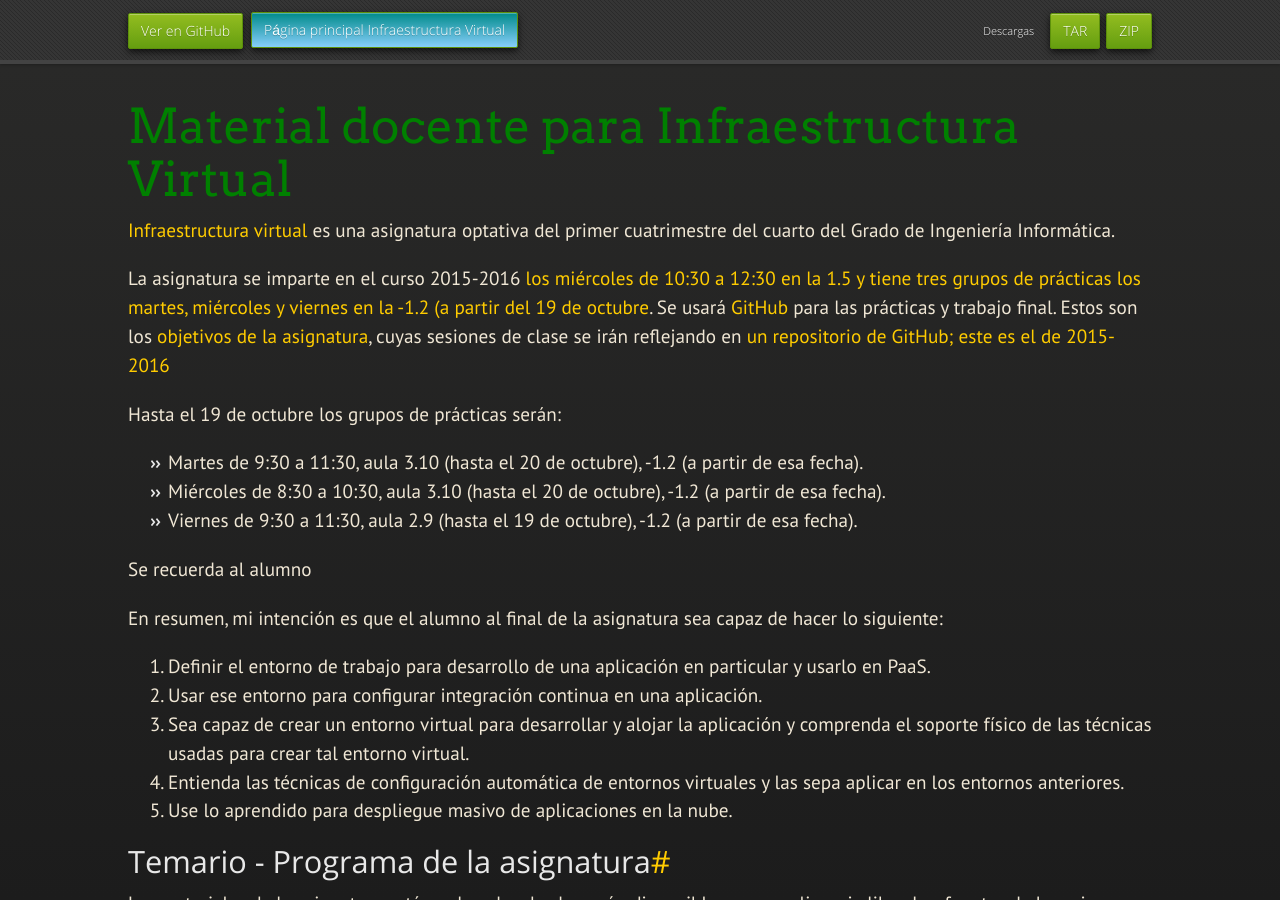
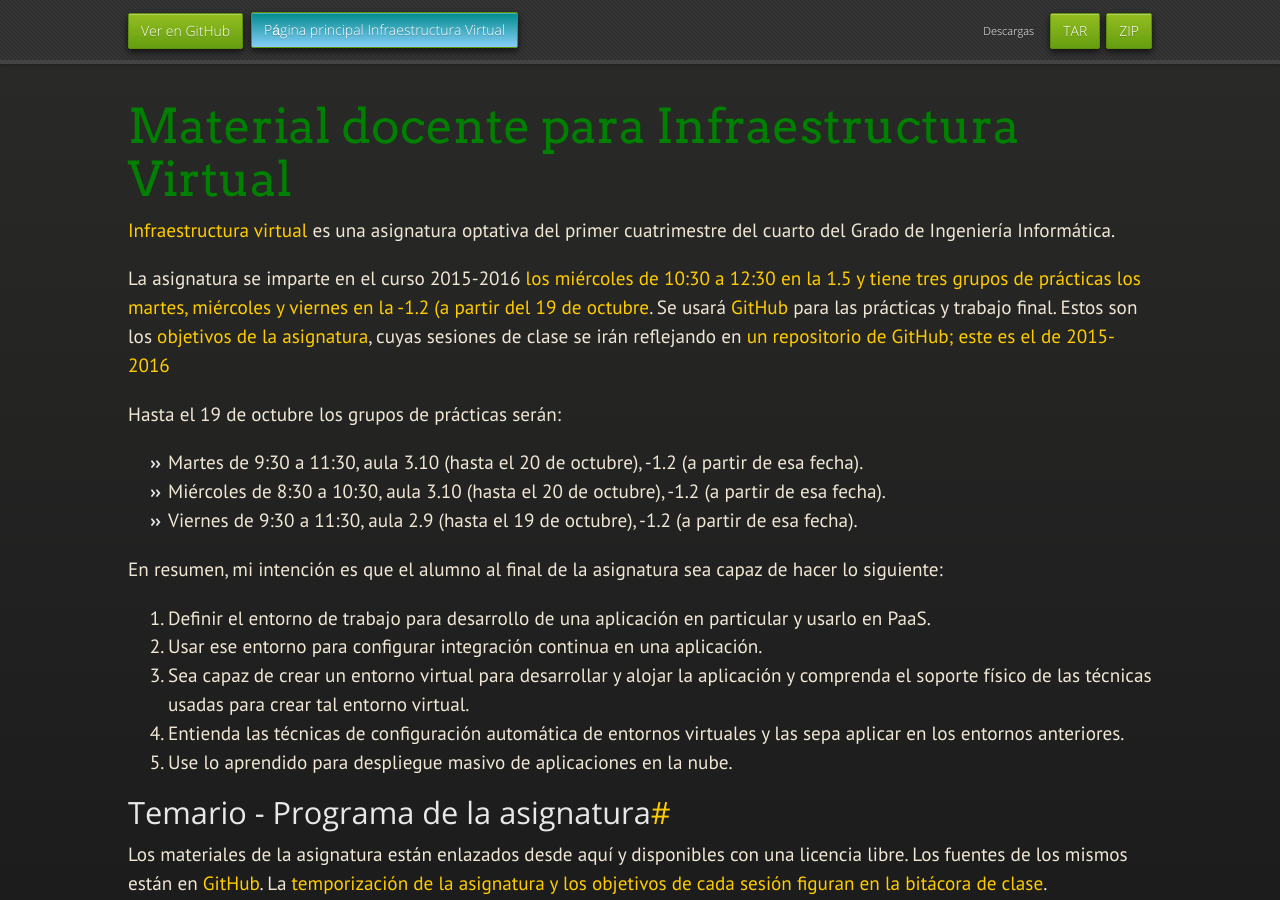
Before and after one commit to JJ/IV, a Jekyll site: the page built from index.md, in a window 1280 px wide and 900 px high. Built offline with Jekyll 4.4.1, drawn with Linux system fonts in a browser that asks for light colours; nearby versions of some CDN libraries; some web fonts are replaced; some of the changed lines change nothing that is shown.

Commit message:
Sync index.md de master a gh-pages

```diff
--- a/index.md
+++ b/index.md
@@ -18,8 +18,6 @@
  * Martes de 9:30 a 11:30, aula 3.10 (hasta el 20 de octubre), -1.2 (a partir de esa fecha).
  * Miércoles de 8:30 a 10:30, aula 3.10 (hasta el 20 de octubre), -1.2 (a partir de esa fecha).
  * Viernes de 9:30 a 11:30, aula 2.9 (hasta el 19 de octubre), -1.2 (a partir de esa fecha).
-
-Se recuerda al alumno
 
 En resumen, mi intención es que el alumno al final de la asignatura sea capaz de hacer lo siguiente:
 
@@ -71,9 +69,9 @@
 ----
 
 Las tutorías virtuales se realizarán preferiblemente a través de
-[la plataforma de trabajo colaborativo GitHub](https://github.com/JJ/GII-2014/issues?state=open). Hay
+[la plataforma de trabajo colaborativo GitHub](https://github.com/JJ/IV-2015-16/issues?state=open). Hay
 también una
-[lista de correo cerrada para los alumnos de la asignatura](https://groups.google.com/forum/#!forum/iv-ugr-2014)
+[lista de correo cerrada para los alumnos de la asignatura](https://groups.google.com/forum/#!forum/iv-ugr-2015)
 que se puede usar para todo lo que no quepa en la anterior (preguntas
 administrativas, principalmente). Finalmente, el profesor está
 disponible por Skype y Google Hangouts (en ambos casos: `jjmerelo`)
```
